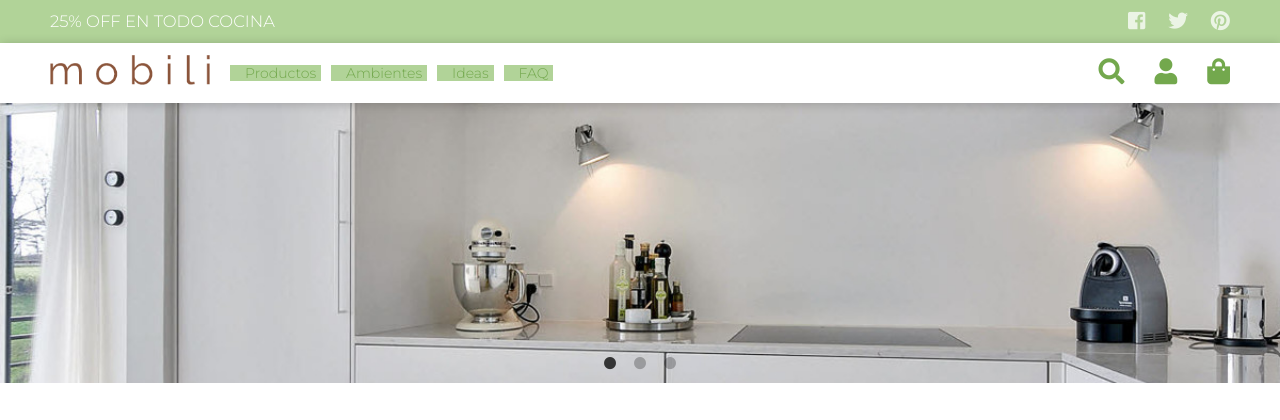
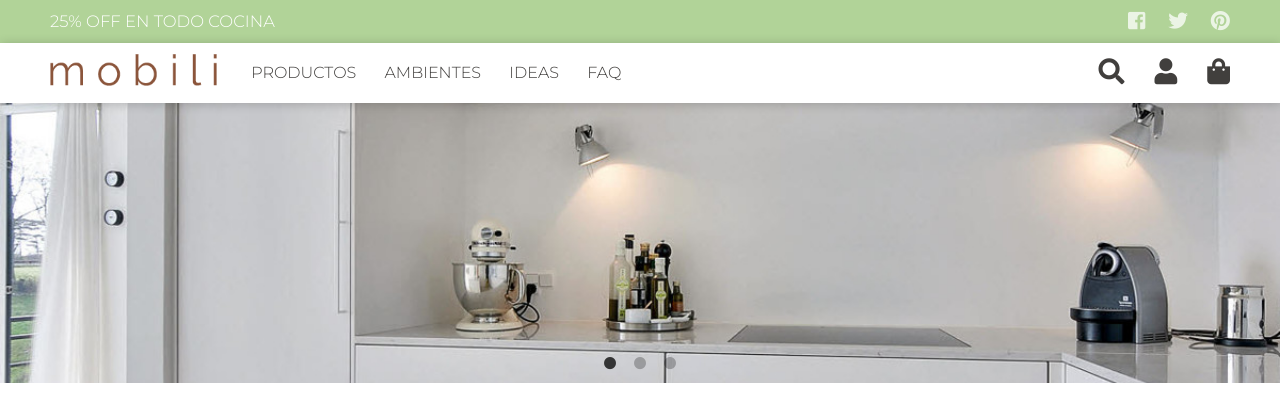
Before and after one commit to nattsdaff/mobili, a PHP site: page /index.html in a window 1280 px wide. Shown: the top 420 px of the page. Run offline with PHP 8.4, Linux system fonts and the light colour scheme; some libraries are stand-ins or nearby versions; some web fonts are replaced.

Commit message:
Fix de los estilos del menú que se borraron

```diff
--- a/Staging/css/styles.css
+++ b/Staging/css/styles.css
@@ -38,7 +38,7 @@
   -webkit-transition: all 0.2s linear;
   -o-transition: all 0.2s linear;
   transition: all 0.2s linear;
-  color: #73A84D; }
+  color: #413F3D; }
   a:hover {
     color: #B1D398; }
 
@@ -299,37 +299,25 @@
       display: none; }
     #mainNav .menu ul li {
       display: block;
-      -webkit-box-orient: horizontal;
-      -webkit-box-direction: normal;
-      -ms-flex-direction: row;
-      flex-direction: row;
-      -ms-flex-pack: distribute;
-      justify-content: space-around;
-      background: #B1D398;
-      color: #fff;
-      padding: 0 1rem; }
-      #mainNav .menu ul li .promo {
-        padding: 0.5rem 0;
-        max-width: 180px; }
-        #mainNav .menu ul li .promo p {
-          margin: 0;
       text-align: center;
+      text-transform: uppercase;
+      font-size: 1.6em;
       padding-bottom: 10px;
       border-bottom: 1px solid #B1D398;
       -webkit-transition: all 0.2s linear;
       -o-transition: all 0.2s linear;
       transition: all 0.2s linear;
       cursor: pointer; }
-          #mainNav .menu ul li .promo p:hover {
+      #mainNav .menu ul li:hover {
         background: #B1D398; }
-            #mainNav .menu ul li .promo p:hover a {
+        #mainNav .menu ul li:hover a {
           color: #fff; }
-          #mainNav .menu ul li .promo p a {
+      #mainNav .menu ul li a {
         text-decoration: none;
         padding: 20px 0 10px;
         display: block;
         text-transform: uppercase;
-            font-size: 1.6em; }
+        font-size: 1em; }
 
 /* Fix para el texto de promo */
 @media all and (min-width: 370px) {
@@ -395,7 +383,6 @@
         #mainNav .menu ul li a {
           padding: 0 0.5rem;
           display: inline-block;
-          font-size: 1.4em;
           margin-left: 1rem; } }
 
 @media all and (min-width: 991px) {
--- a/Staging/scss/_main.scss
+++ b/Staging/scss/_main.scss
@@ -34,7 +34,7 @@
     font-weight: $light;
     text-decoration: none;
     transition:all 0.2s linear;
-    color: $verde-oscuro;
+    color: $gris-oscuro;
     &:hover{
       color: $verde-claro;
     }
```
Also changed, not shown: Staging/scss/layout/_header.scss (+3 -14 lines), 1 other file. Lines whose indentation alone changed are shown as unchanged.
